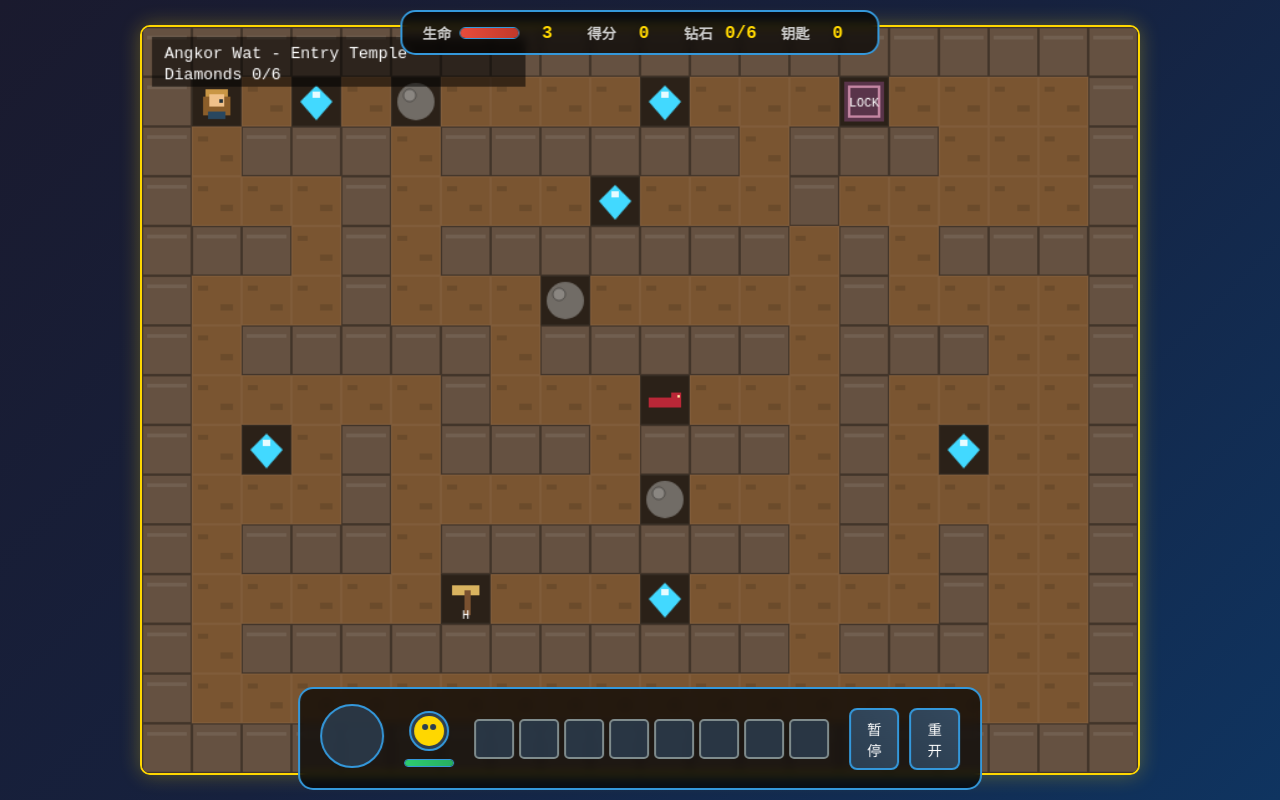
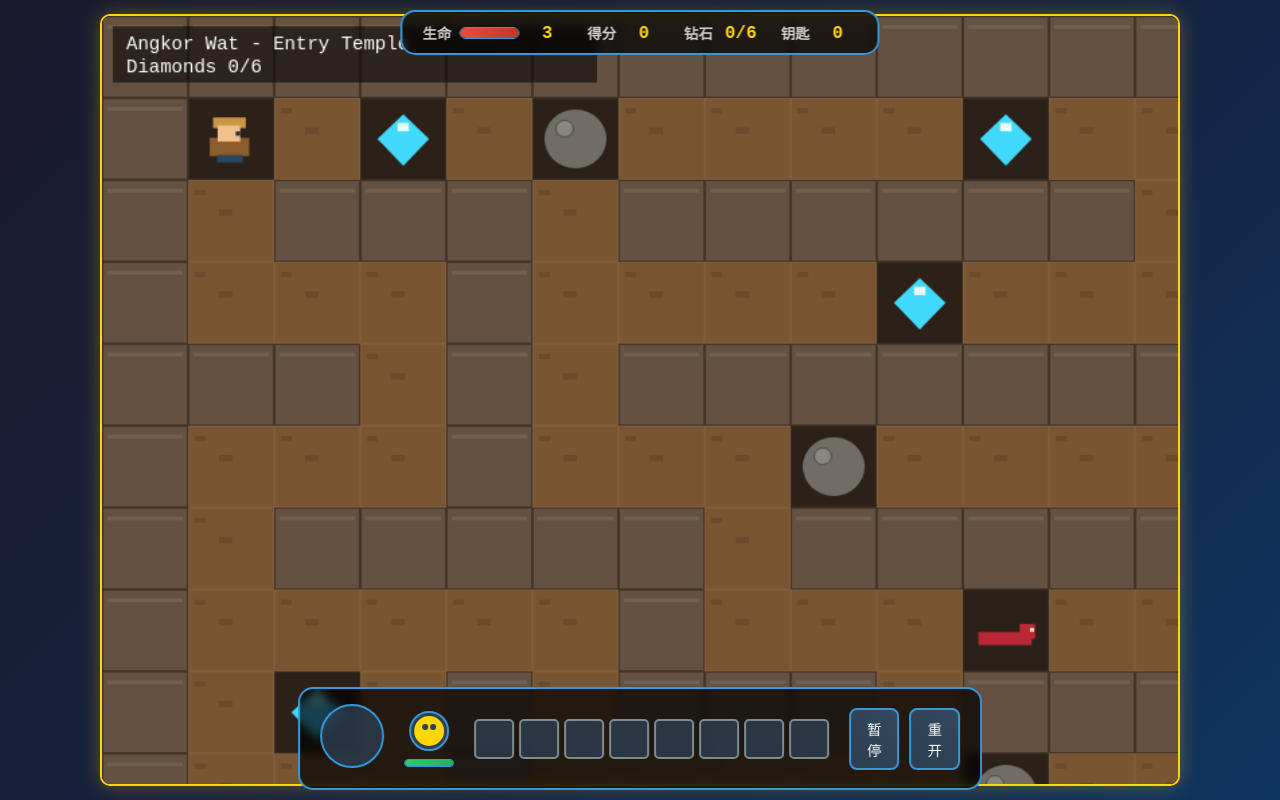
Before and after one commit to Hygge8/DiamondFrenzy-Web, a website with bundled scripts: page index.html in a window 1280 px wide. Both pictures are taken after a click on the button "开始游戏". Built offline with nearby package versions, Linux system fonts and the light colour scheme.

Commit message:
Add player-following camera view

```diff
--- a/css/game.css
+++ b/css/game.css
@@ -7,7 +7,11 @@
   border: 2px solid #ffd700;
   border-radius: 10px;
   box-shadow: 0 0 20px rgba(255, 215, 0, 0.3);
-  margin: 20px auto;
+  width: min(96vw, 1080px);
+  aspect-ratio: 4 / 3;
+  height: auto;
+  max-height: calc(100vh - 28px);
+  margin: 14px auto;
   touch-action: none;
 }
 
--- a/index.html
+++ b/index.html
@@ -122,7 +122,7 @@
     </div>
 
     <div id="game-screen" class="screen">
-      <canvas id="game-canvas" width="800" height="600" tabindex="0" aria-label="Diamond Frenzy game board"></canvas>
+      <canvas id="game-canvas" width="960" height="720" tabindex="0" aria-label="Diamond Frenzy game board"></canvas>
 
       <div id="game-hud" class="hud">
         <div class="hud-top">
@@ -251,7 +251,7 @@
 
     <script src="js/engine/AssetManager.js"></script>
     <script src="js/engine/AudioManager.js"></script>
-    <script src="js/engine/InputManager.js?v=20260703-keyboard"></script>
+    <script src="js/engine/InputManager.js?v=20260703-camera"></script>
     <script src="js/engine/SceneManager.js"></script>
 
     <script src="js/entities/Entity.js"></script>
@@ -279,6 +279,6 @@
     <script src="js/scenes/HelpScene.js"></script>
 
     <script src="js/engine/GameEngine.js"></script>
-    <script src="js/main.js?v=20260703-keyboard"></script>
+    <script src="js/main.js?v=20260703-camera"></script>
   </body>
 </html>
--- a/js/systems/LevelManager.js
+++ b/js/systems/LevelManager.js
@@ -28,7 +28,7 @@ class LevelManager {
     this.onLevelFail = null;
 
     this.grid = [];
-    this.tileSize = 40;
+    this.tileSize = 64;
     this.gridCols = 20;
     this.gridRows = 15;
     this.playerGrid = { col: 1, row: 1 };
@@ -39,6 +39,14 @@ class LevelManager {
     this.enemyTimer = 0;
     this.message = '';
     this.messageTimer = 0;
+    this.camera = {
+      x: 0,
+      y: 0,
+      targetX: 0,
+      targetY: 0,
+      initialized: false,
+    };
+    this.cameraFollowStrength = 0.28;
 
     this._loadLevelData();
   }
@@ -167,9 +175,11 @@ class LevelManager {
   }
 
   _buildLevel(data) {
-    const width = 800;
-    const height = 600;
-    const grid = this._normalizeMap(data.map, 20);
+    const tileSize = data.tileSize || 64;
+    const normalizedWidth = Math.max(...data.map.map(row => row.length));
+    const grid = this._normalizeMap(data.map, normalizedWidth);
+    const width = grid[0].length * tileSize;
+    const height = grid.length * tileSize;
     const targetDiamonds = grid.reduce((total, row) => {
       return total + Array.from(row).filter(tile => tile === 'D').length;
     }, 0);
@@ -180,7 +190,7 @@ class LevelManager {
       height,
       grid,
       targetDiamonds,
-      tileSize: Math.floor(Math.min(width / grid[0].length, height / grid.length)),
+      tileSize,
     };
   }
 
@@ -226,6 +236,13 @@ class LevelManager {
       this.enemyTimer = 0;
       this.message = 'Collect every diamond, then reach the exit.';
       this.messageTimer = 2600;
+      this.camera = {
+        x: 0,
+        y: 0,
+        targetX: 0,
+        targetY: 0,
+        initialized: false,
+      };
 
       if (this.onLevelLoad) {
         this.onLevelLoad(this.currentLevel);
@@ -272,8 +289,9 @@ class LevelManager {
 
   _createPlayer() {
     const start = this.playerStartGrid;
-    const x = this._gridToPixelX(start.col, 32);
-    const y = this._gridToPixelY(start.row, 32);
+    const playerSize = Math.floor(this.tileSize * 0.66);
+    const x = this._gridToPixelX(start.col, playerSize);
+    const y = this._gridToPixelY(start.row, playerSize);
 
     if (Player) {
       this.player = new Player(x, y);
@@ -282,8 +300,8 @@ class LevelManager {
       this.player = this._makeFallbackPlayer(x, y);
     }
 
-    this.player.width = 32;
-    this.player.height = 32;
+    this.player.width = playerSize;
+    this.player.height = playerSize;
     this.player.gridCol = start.col;
     this.player.gridRow = start.row;
     this.player.totalDiamonds = this.currentLevel.targetDiamonds;
@@ -627,11 +645,13 @@ class LevelManager {
   render(ctx) {
     if (!this.isLevelLoaded) return;
 
-    ctx.save();
     const canvasWidth = ctx.canvas?.width || this.currentLevel.width;
     const canvasHeight = ctx.canvas?.height || this.currentLevel.height;
-    ctx.scale(canvasWidth / this.currentLevel.width, canvasHeight / this.currentLevel.height);
+    this._updateCamera(canvasWidth, canvasHeight);
 
+    ctx.save();
+    this._renderViewportBackdrop(ctx, canvasWidth, canvasHeight);
+    ctx.translate(-Math.round(this.camera.x), -Math.round(this.camera.y));
     this._renderBackground(ctx);
     this._renderGrid(ctx);
     this._renderDiamonds(ctx);
@@ -639,9 +659,36 @@ class LevelManager {
     this._renderBoulders(ctx);
     this._renderEnemies(ctx);
     this._renderPlayer(ctx);
-    this._renderStatusText(ctx);
 
     ctx.restore();
+    this._renderStatusText(ctx, canvasWidth, canvasHeight);
+  }
+
+  _updateCamera(viewportWidth, viewportHeight) {
+    if (!this.player || !this.currentLevel) return;
+
+    const playerCenterX = this.player.x + this.player.width / 2;
+    const playerCenterY = this.player.y + this.player.height / 2;
+    const maxX = Math.max(0, this.currentLevel.width - viewportWidth);
+    const maxY = Math.max(0, this.currentLevel.height - viewportHeight);
+
+    this.camera.targetX = this._clamp(playerCenterX - viewportWidth / 2, 0, maxX);
+    this.camera.targetY = this._clamp(playerCenterY - viewportHeight / 2, 0, maxY);
+
+    if (!this.camera.initialized) {
+      this.camera.x = this.camera.targetX;
+      this.camera.y = this.camera.targetY;
+      this.camera.initialized = true;
+      return;
+    }
+
+    this.camera.x += (this.camera.targetX - this.camera.x) * this.cameraFollowStrength;
+    this.camera.y += (this.camera.targetY - this.camera.y) * this.cameraFollowStrength;
+  }
+
+  _renderViewportBackdrop(ctx, viewportWidth, viewportHeight) {
+    ctx.fillStyle = '#15100c';
+    ctx.fillRect(0, 0, viewportWidth, viewportHeight);
   }
 
   _renderBackground(ctx) {
@@ -715,16 +762,17 @@ class LevelManager {
 
       const cx = diamond.x + this.tileSize / 2;
       const cy = diamond.y + this.tileSize / 2;
+      const radius = this.tileSize * 0.3;
       ctx.fillStyle = '#42d9ff';
       ctx.beginPath();
-      ctx.moveTo(cx, cy - 13);
-      ctx.lineTo(cx + 13, cy);
-      ctx.lineTo(cx, cy + 15);
-      ctx.lineTo(cx - 13, cy);
+      ctx.moveTo(cx, cy - radius);
+      ctx.lineTo(cx + radius, cy);
+      ctx.lineTo(cx, cy + radius * 1.1);
+      ctx.lineTo(cx - radius, cy);
       ctx.closePath();
       ctx.fill();
       ctx.fillStyle = '#e7fbff';
-      ctx.fillRect(cx - 3, cy - 8, 6, 5);
+      ctx.fillRect(cx - radius * 0.22, cy - radius * 0.65, radius * 0.44, radius * 0.34);
     });
   }
 
@@ -734,14 +782,15 @@ class LevelManager {
 
       const x = item.x;
       const y = item.y;
+      const inset = this.tileSize * 0.25;
       ctx.fillStyle = '#d9b35f';
-      ctx.fillRect(x + 9, y + 9, 22, 8);
+      ctx.fillRect(x + inset, y + inset, this.tileSize * 0.5, this.tileSize * 0.16);
       ctx.fillStyle = '#7a5130';
-      ctx.fillRect(x + 19, y + 13, 5, 20);
+      ctx.fillRect(x + this.tileSize * 0.47, y + this.tileSize * 0.36, this.tileSize * 0.1, this.tileSize * 0.42);
       ctx.fillStyle = '#ffffff';
-      ctx.font = '10px monospace';
+      ctx.font = `${Math.floor(this.tileSize * 0.26)}px monospace`;
       ctx.textAlign = 'center';
-      ctx.fillText('H', x + 20, y + 36);
+      ctx.fillText('H', x + this.tileSize / 2, y + this.tileSize * 0.88);
     });
   }
 
@@ -751,13 +800,14 @@ class LevelManager {
 
       const cx = boulder.x + this.tileSize / 2;
       const cy = boulder.y + this.tileSize / 2;
+      const radius = this.tileSize * 0.36;
       ctx.fillStyle = '#716c66';
       ctx.beginPath();
-      ctx.arc(cx, cy, 15, 0, Math.PI * 2);
+      ctx.arc(cx, cy, radius, 0, Math.PI * 2);
       ctx.fill();
       ctx.fillStyle = 'rgba(255, 255, 255, 0.18)';
       ctx.beginPath();
-      ctx.arc(cx - 5, cy - 5, 5, 0, Math.PI * 2);
+      ctx.arc(cx - radius * 0.35, cy - radius * 0.35, radius * 0.28, 0, Math.PI * 2);
       ctx.fill();
       ctx.strokeStyle = 'rgba(0, 0, 0, 0.35)';
       ctx.stroke();
@@ -770,11 +820,13 @@ class LevelManager {
 
       const x = enemy.x;
       const y = enemy.y;
+      const bodyY = y + this.tileSize * 0.52;
+      const facingHeadX = enemy.direction > 0 ? x + this.tileSize * 0.66 : x + this.tileSize * 0.16;
       ctx.fillStyle = '#ba2737';
-      ctx.fillRect(x + 7, y + 18, 26, 8);
-      ctx.fillRect(x + (enemy.direction > 0 ? 25 : 6), y + 14, 8, 8);
+      ctx.fillRect(x + this.tileSize * 0.18, bodyY, this.tileSize * 0.62, this.tileSize * 0.16);
+      ctx.fillRect(facingHeadX, y + this.tileSize * 0.42, this.tileSize * 0.18, this.tileSize * 0.18);
       ctx.fillStyle = '#ffe9a6';
-      ctx.fillRect(x + (enemy.direction > 0 ? 30 : 8), y + 16, 2, 2);
+      ctx.fillRect(x + (enemy.direction > 0 ? this.tileSize * 0.78 : this.tileSize * 0.2), y + this.tileSize * 0.47, 3, 3);
     });
   }
 
@@ -788,35 +840,48 @@ class LevelManager {
 
     const x = this.player.x;
     const y = this.player.y;
+    const size = this.player.width || this.tileSize * 0.66;
+    const hatY = y + size * 0.1;
+    const faceY = y + size * 0.25;
+    const bodyY = y + size * 0.48;
+
     ctx.fillStyle = '#c99645';
-    ctx.fillRect(x + 7, y + 6, 18, 8);
+    ctx.fillRect(x + size * 0.18, hatY, size * 0.58, size * 0.2);
     ctx.fillStyle = '#8a5d2a';
-    ctx.fillRect(x + 5, y + 12, 22, 15);
+    ctx.fillRect(x + size * 0.12, bodyY, size * 0.7, size * 0.34);
     ctx.fillStyle = '#f0c18a';
-    ctx.fillRect(x + 10, y + 10, 12, 10);
+    ctx.fillRect(x + size * 0.26, faceY, size * 0.4, size * 0.3);
     ctx.fillStyle = '#263238';
-    ctx.fillRect(x + (this.player.facingDirection === 'left' ? 11 : 18), y + 14, 3, 3);
+    ctx.fillRect(
+      x + (this.player.facingDirection === 'left' ? size * 0.32 : size * 0.58),
+      y + size * 0.36,
+      size * 0.08,
+      size * 0.08
+    );
     ctx.fillStyle = '#29475f';
-    ctx.fillRect(x + 9, y + 24, 14, 6);
+    ctx.fillRect(x + size * 0.25, y + size * 0.8, size * 0.46, size * 0.14);
     ctx.restore();
   }
 
-  _renderStatusText(ctx) {
+  _renderStatusText(ctx, viewportWidth, viewportHeight) {
     ctx.save();
     ctx.fillStyle = 'rgba(0, 0, 0, 0.55)';
-    ctx.fillRect(8, 8, 300, 40);
+    ctx.fillRect(8, 8, 360, 44);
     ctx.fillStyle = '#ffffff';
-    ctx.font = '13px monospace';
+    ctx.font = '14px monospace';
     ctx.textAlign = 'left';
-    ctx.fillText(this.currentLevel.name, 18, 25);
-    ctx.fillText(`Diamonds ${this.player.diamondsCollected}/${this.player.totalDiamonds}`, 18, 42);
+    ctx.fillText(this.currentLevel.name, 18, 26);
+    ctx.fillText(`Diamonds ${this.player.diamondsCollected}/${this.player.totalDiamonds}`, 18, 44);
 
     if (this.message && this.messageTimer > 0) {
       ctx.fillStyle = 'rgba(0, 0, 0, 0.65)';
-      ctx.fillRect(250, 552, 300, 32);
+      const messageWidth = Math.min(520, viewportWidth - 40);
+      const messageX = (viewportWidth - messageWidth) / 2;
+      const messageY = viewportHeight - 58;
+      ctx.fillRect(messageX, messageY, messageWidth, 34);
       ctx.fillStyle = '#ffffff';
       ctx.textAlign = 'center';
-      ctx.fillText(this.message, 400, 573);
+      ctx.fillText(this.message, viewportWidth / 2, messageY + 23);
     }
     ctx.restore();
   }
@@ -992,6 +1057,10 @@ class LevelManager {
     this.messageTimer = 1800;
   }
 
+  _clamp(value, min, max) {
+    return Math.max(min, Math.min(max, value));
+  }
+
   showExitDirection() {
     if (!this.player || !this.currentLevel) return;
     this._setMessage(`Exit: column ${this.exitGrid.col}, row ${this.exitGrid.row}`);
@@ -1107,6 +1176,12 @@ class LevelManager {
         tileSize: this.tileSize,
         player: { ...this.playerGrid },
         exit: { ...this.exitGrid },
+        camera: {
+          x: Math.round(this.camera.x),
+          y: Math.round(this.camera.y),
+          targetX: Math.round(this.camera.targetX),
+          targetY: Math.round(this.camera.targetY),
+        },
       },
     };
   }
```
Also changed, not shown: DISCLAIMER.md (+1 -1 lines), tests/integration/game-integration.test.js (+25 -0 lines), CHANGELOG.md, README_EN.md.
